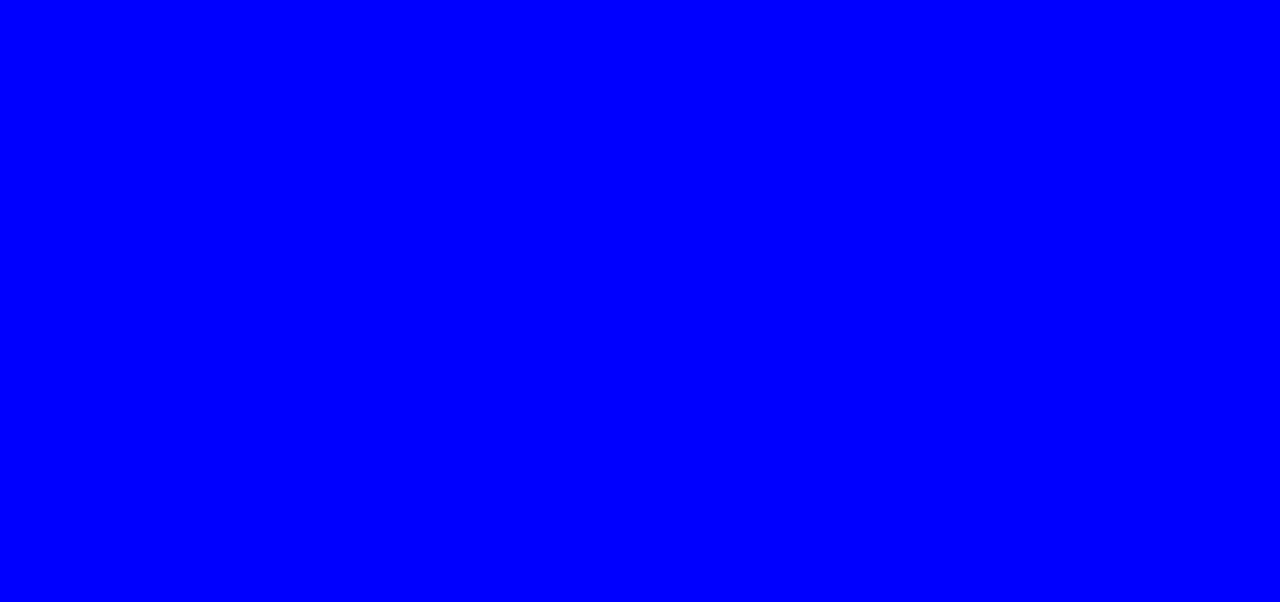
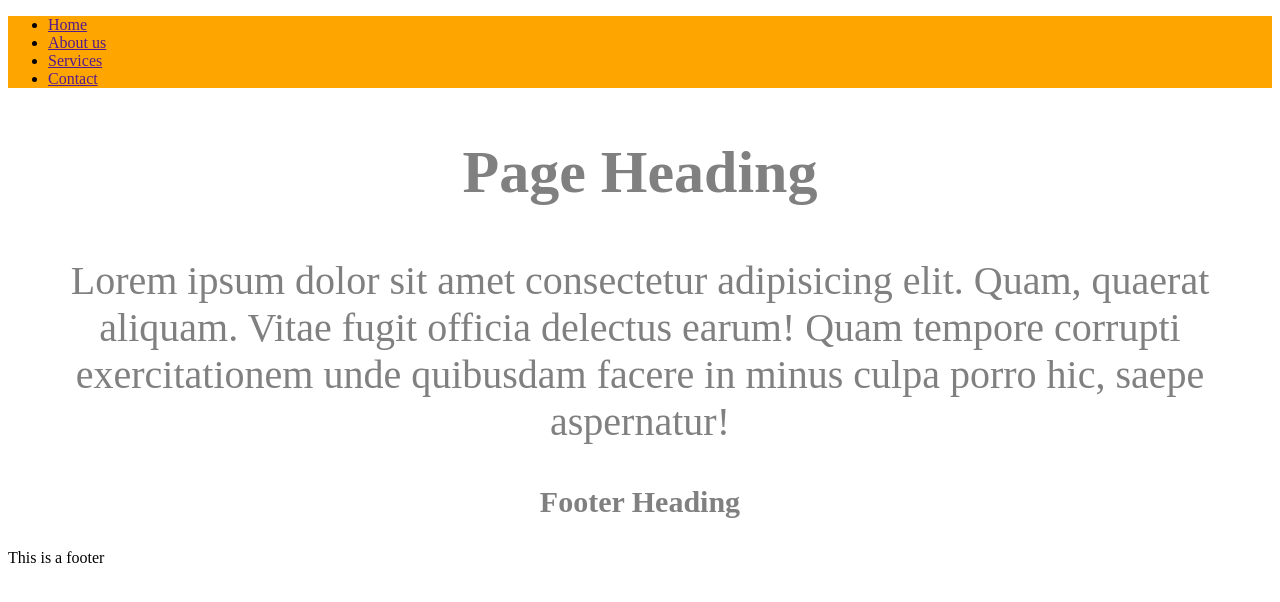
Before and after one commit to pandyapurvi/Sass-intro, a website: page index.html in a window 1280 px wide. Drawn offline with Linux system fonts and the light colour scheme.

Commit message:
sass variables

```diff
--- a/index.html
+++ b/index.html
@@ -7,6 +7,23 @@
   <title>Document</title>
 </head>
 <body>
-  <div></div>
+  <nav class="nav">
+    <ul>
+      <li><a href="">Home</a></li>
+      <li><a href="">About us</a></li>
+      <li><a href="">Services</a></li>
+      <li><a href="">Contact</a></li>
+    </ul>
+  </nav>
+
+  <section class="banner">
+    <h1>Page Heading</h1>
+    <p>Lorem ipsum dolor sit amet consectetur adipisicing elit. Quam, quaerat aliquam. Vitae fugit officia delectus earum! Quam tempore corrupti exercitationem unde quibusdam facere in minus culpa porro hic, saepe aspernatur!</p>
+  </section>
+
+  <footer class="footer">
+    <h3>Footer Heading</h3>
+    <p>This is a footer</p>
+  </footer>
 </body>
 </html>
--- a/scss/main.scss
+++ b/scss/main.scss
@@ -1,3 +1,23 @@
-body {
-  background-color: blue;
+$color-primary: Orange;
+$color-secondary: grey;
+$color-tertiary: Royalblue;
+
+$font-lg: 40px;
+$font-md: 30px;
+$font-sm: 20px;
+
+.nav {
+  background-color: $color-primary;
 }
+
+.banner {
+  font-size: $font-lg;
+  color: $color-secondary;
+  text-align: center;
+}
+
+.footer h3 {
+  font-size: $font-md;
+  color: $color-secondary;
+  text-align: center;
+}
```
Also changed, not shown: css/main.css.
